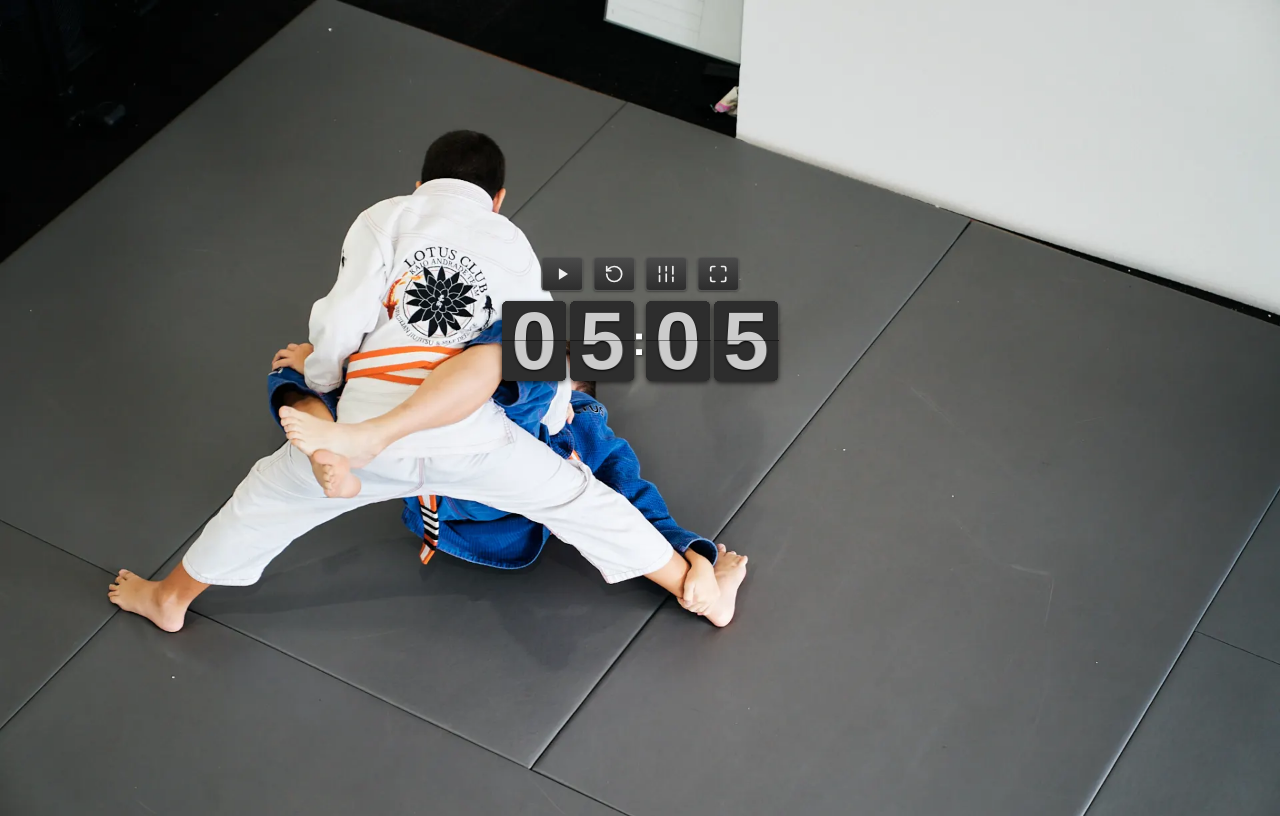
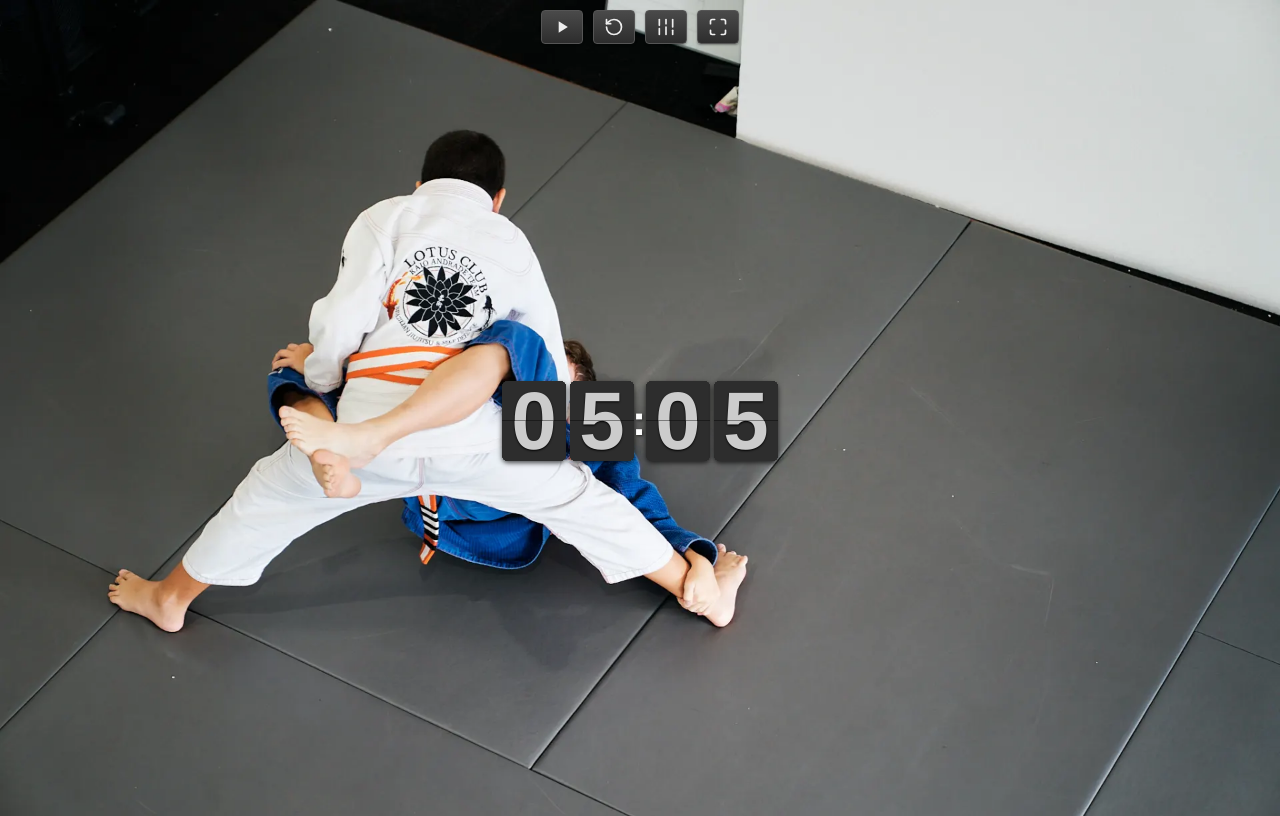
Before and after one commit to kaioe/fliptimer, a website: page index.html in a window 1280 px wide. Drawn offline with nearby package versions, Linux system fonts and the light colour scheme; no server answers.

Commit message:
Center timer in available viewport space
Change container from position:absolute/translate centering to
position:fixed with inset:0. Give countdown margin:auto 0 so the
flip digits are always at the visual center regardless of toolbar
or active-preset visibility.

```diff
--- a/fliptimer.scss
+++ b/fliptimer.scss
@@ -103,28 +103,23 @@ body {
 
 .container {
 	text-align: center;
-	position: absolute;
-	left: 50%;
-	top: 50%;
-	transform: translate(-50%, -50%);
+	position: fixed;
+	inset: 0;
 	// `width: auto` on absolutely positioned boxes is shrink-to-fit and caps at the
 	// viewport, which caused floated digits to wrap when the clock grew past ~30%.
 	width: max-content;
 	max-width: min(100vw - env(safe-area-inset-left, 0px) - env(safe-area-inset-right, 0px) - 16px, 100%);
-	min-height: 140px;
+	min-height: 0;
 	min-width: min(280px, 100%);
-	margin: -80px auto;
-	// border: inset 2px rgba(150, 150, 150, 0.1);
 	display: flex;
 	flex-direction: column;
-	justify-content: center;
 	align-items: stretch;
 	gap: 10px;
 	padding: max(10px, env(safe-area-inset-top, 0px)) max(12px, env(safe-area-inset-right, 0px)) max(12px, env(safe-area-inset-bottom, 0px)) max(12px, env(safe-area-inset-left, 0px));
 	box-sizing: border-box;
+	margin: 0 auto;
 
 	@include respond-to(false, 400) {
-		margin-top: max(-72px, calc(-1 * env(safe-area-inset-top, 0px)));
 		gap: 8px;
 	}
 }
@@ -348,6 +343,7 @@ body {
 	max-width: none;
 	height: calc(var(--fliptimer-counter-pct, 12) / 100 * min(100vw, 100vh));
 	min-height: 72px;
+	margin: auto 0;
 
 	@supports (width: 1dvw) {
 		height: calc(var(--fliptimer-counter-pct, 12) / 100 * min(100dvw, 100dvh));
@@ -686,6 +682,13 @@ body {
 
 	.preset-modal__header {
 		cursor: default;
+	}
+}
+@media only screen and (max-width: 767px) and (orientation: landscape) {
+	.preset-modal__panel {
+		max-height: 100dvh;
+		min-height: 0;
+		border-radius: 0;
 	}
 }
 
```
Also changed, not shown: fliptimer.css.
